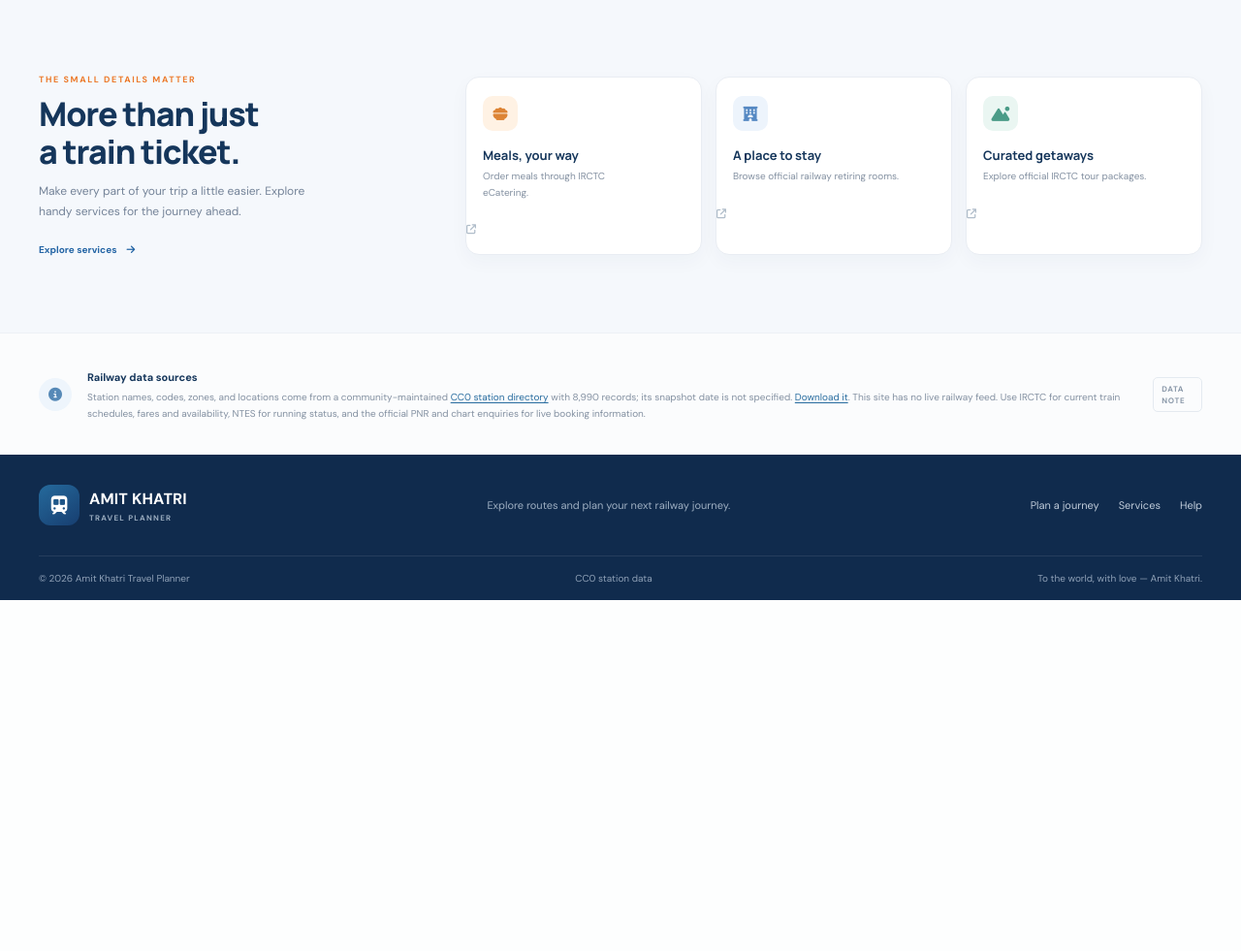
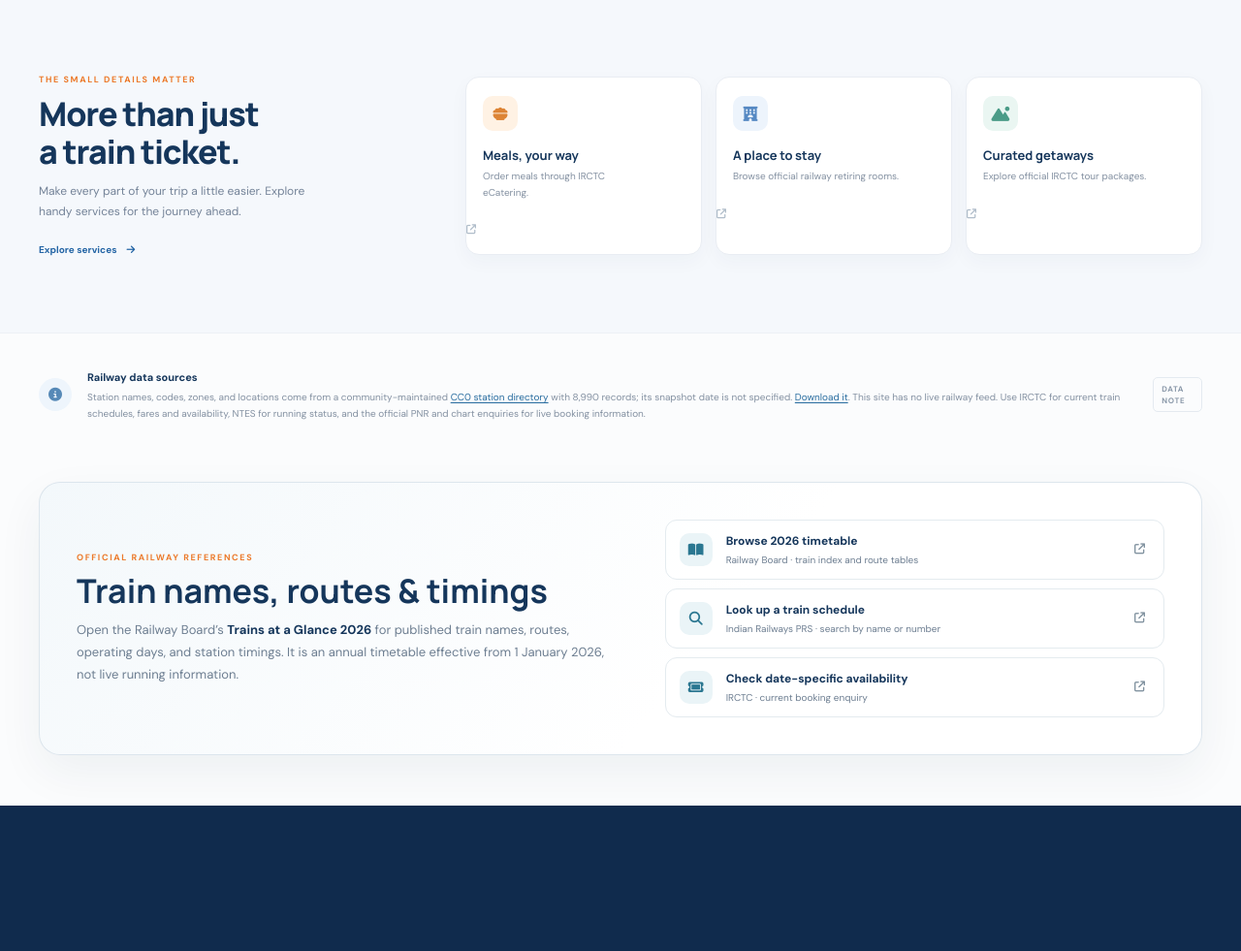
Before and after one commit to knowamit216/ticketing-system, a FastAPI app: page /book in a window 1280 px wide. Shown: the part 1252-2233 px from the top of the page at 97% size. Before the commit the page ends 1871 px from the top, so only its background shows below. Run offline with FastAPI, Linux system fonts and the light colour scheme.

Commit message:
Add official train timetable links

```diff
--- a/app/main.py
+++ b/app/main.py
@@ -38,7 +38,7 @@ async def cache_versioned_assets(request: Request, call_next):
 templates = Jinja2Templates(directory=str(BASE_DIR / "templates"))
 STATION_DATA_PATH = BASE_DIR / "data" / "railway" / "stations.geojson"
 SITE_NAME = "Amit Khatri Travel Planner"
-STATIC_VERSION = "web-love-36"
+STATIC_VERSION = "web-love-37"
 SITE_DESCRIPTION = (
     "Plan a railway route, explore station locations, and continue to official "
     "services for current train information. Made with love by Amit Khatri."
@@ -226,7 +226,7 @@ JOURNEYS = {
         "duration": "Route idea only · check current timings",
         "tag": "WEEKEND ESCAPE",
         "description": "Trade the everyday for pink streets, grand palaces, and a weekend in Rajasthan.",
-        "image": "/static/images/route-jaipur.webp?v=web-love-36",
+        "image": "/static/images/route-jaipur.webp?v=web-love-37",
     },
     "agra": {
         "title": "Delhi to Agra",
@@ -236,7 +236,7 @@ JOURNEYS = {
         "duration": "Route idea only · check current timings",
         "tag": "A DAY AWAY",
         "description": "Make room for a little wonder with a simple rail journey from Delhi to Agra.",
-        "image": "/static/images/route-agra.webp?v=web-love-36",
+        "image": "/static/images/route-agra.webp?v=web-love-37",
     },
     "varanasi": {
         "title": "Delhi to Varanasi",
@@ -246,7 +246,7 @@ JOURNEYS = {
         "duration": "Route idea only · check current timings",
         "tag": "CULTURE & HERITAGE",
         "description": "Follow the river into the old city and shape a longer journey around Varanasi.",
-        "image": "/static/images/route-varanasi.webp?v=web-love-36",
+        "image": "/static/images/route-varanasi.webp?v=web-love-37",
     },
 }
 
--- a/static/css/style.css
+++ b/static/css/style.css
@@ -750,3 +750,18 @@ body.high-contrast .location-track-button[aria-pressed="true"] { color: #fff; ba
 .passenger-summary ul { display:flex; flex-wrap:wrap; gap:8px 18px; margin:9px 0 0; padding:0; list-style:none; }
 .passenger-summary li { color:var(--navy); font-size:12px; font-weight:700; }
 @media (max-width:650px) { .passenger-row { grid-template-columns:1fr 80px; }.passenger-name-field { grid-column:1/-1; }.passenger-gender-field { grid-column:1; }.remove-passenger-button { grid-column:2; } }
+
+.official-timetable { display:grid; grid-template-columns:minmax(0,1fr) minmax(320px,.9fr); align-items:center; gap:34px; margin-block:28px 52px; padding:clamp(22px,4vw,38px); border:1px solid rgba(218,228,235,.9); border-radius:22px; background:linear-gradient(130deg,#f3f8fb,#fff 58%); box-shadow:0 18px 48px rgba(23,54,76,.06); }
+.official-timetable-copy h2 { margin:8px 0 10px; color:var(--navy); font:700 clamp(23px,3vw,34px)/1.15 var(--display); }
+.official-timetable-copy p { max-width:560px; margin:0; color:var(--muted); font-size:13px; line-height:1.75; }
+.official-timetable-copy p strong { color:var(--navy); }
+.official-timetable-actions { display:grid; gap:9px; }
+.official-timetable-actions a { display:grid; grid-template-columns:36px 1fr 16px; align-items:center; gap:12px; padding:12px 14px; border:1px solid #e4ebef; border-radius:12px; color:var(--navy); background:#ffffffc9; text-decoration:none; transition:transform .2s ease,border-color .2s ease,box-shadow .2s ease; }
+.official-timetable-actions a:hover { transform:translateY(-2px); border-color:#b9d4e1; box-shadow:0 8px 20px #143d5712; }
+.official-timetable-actions a > i:first-child { display:grid; place-items:center; width:34px; height:34px; border-radius:10px; color:#2b7791; background:#eaf4f7; }
+.official-timetable-actions a > i:last-child { color:#8293a0; font-size:11px; }
+.official-timetable-actions a span { display:grid; gap:3px; }
+.official-timetable-actions a strong { font-size:12px; }
+.official-timetable-actions a small { color:var(--muted); font-size:10px; }
+@media(max-width:760px) { .official-timetable { grid-template-columns:1fr; gap:20px; margin-block:18px 34px; } }
+@media(prefers-reduced-motion:reduce) { .official-timetable-actions a { transition:none; }.official-timetable-actions a:hover { transform:none; } }
--- a/templates/destination.html
+++ b/templates/destination.html
@@ -11,8 +11,8 @@
     <link rel="preconnect" href="https://fonts.gstatic.com" crossorigin>
     <link href="https://fonts.googleapis.com/css2?family=DM+Sans:wght@400;500;600;700&family=Manrope:wght@500;600;700;800&display=swap" rel="stylesheet">
     <link rel="stylesheet" href="https://cdnjs.cloudflare.com/ajax/libs/font-awesome/6.5.2/css/all.min.css">
-    <link rel="stylesheet" href="/static/css/style.css?v=web-love-36">
-    <link rel="stylesheet" href="/static/css/landing.css?v=web-love-36">
+    <link rel="stylesheet" href="/static/css/style.css?v=web-love-37">
+    <link rel="stylesheet" href="/static/css/landing.css?v=web-love-37">
     <script type="application/ld+json">{{ structured_data | tojson }}</script>
 </head>
 <body class="landing-page destination-page">
@@ -49,6 +49,6 @@
         </section>
     </main>
     <footer class="lp-footer"><div class="lp-wrap lp-footer-main"><a class="lp-brand lp-footer-brand" href="/"><span class="lp-brand-mark"><i class="fa-solid fa-train-subway"></i></span><span><strong>AMIT KHATRI</strong><small>TRAVEL PLANNER</small></span></a><p>Explore routes and plan your next railway journey.</p><a href="/services">All services <i class="fa-solid fa-arrow-right"></i></a></div><div class="lp-wrap lp-footer-bottom"><span>Amit Khatri Travel Planner · Sample route information</span><span><a href="/">Home</a></span></div></footer>
-    <script src="/static/js/portal.js?v=web-love-36"></script>
+    <script src="/static/js/portal.js?v=web-love-37"></script>
 </body>
 </html>
--- a/templates/index.html
+++ b/templates/index.html
@@ -25,15 +25,15 @@
     <meta name="twitter:description" content="Plan Indian railway journeys, explore station locations, and continue to official railway services.">
     <meta name="twitter:image" content="{{ share_image_url }}">
     <meta name="twitter:image:alt" content="An Indian passenger train travelling through the green Western Ghats at sunrise">
-    <link rel="icon" type="image/svg+xml" href="/static/images/train-mark.svg?v=web-love-36">
+    <link rel="icon" type="image/svg+xml" href="/static/images/train-mark.svg?v=web-love-37">
     <link rel="preconnect" href="https://fonts.googleapis.com">
     <link rel="preconnect" href="https://fonts.gstatic.com" crossorigin>
     <link rel="preconnect" href="https://cdnjs.cloudflare.com" crossorigin>
-    <link rel="preload" as="image" href="/static/images/indian-railways-hero.webp?v=web-love-36" fetchpriority="high" type="image/webp">
+    <link rel="preload" as="image" href="/static/images/indian-railways-hero.webp?v=web-love-37" fetchpriority="high" type="image/webp">
     <link rel="stylesheet" href="https://unpkg.com/leaflet@1.9.4/dist/leaflet.css" integrity="sha256-p4NxAoJBhIIN+hmNHrzRCf9tD/miZyoHS5obTRR9BMY=" crossorigin="">
     <link href="https://fonts.googleapis.com/css2?family=DM+Sans:wght@400;500;600;700&family=Manrope:wght@500;600;700;800&display=swap" rel="stylesheet">
     <link rel="stylesheet" href="https://cdnjs.cloudflare.com/ajax/libs/font-awesome/6.5.2/css/all.min.css">
-    <link rel="stylesheet" href="/static/css/style.css?v=web-love-36">
+    <link rel="stylesheet" href="/static/css/style.css?v=web-love-37">
     <script type="application/ld+json">{{ structured_data | tojson }}</script>
 </head>
 <body>
@@ -191,9 +191,9 @@
         <section class="popular-section wrap" id="routes">
             <div class="section-title-row"><div><span class="section-kicker">POPULAR RAIL ROUTES</span><h2>Plan your next journey</h2><p>Choose a route idea, then check current services on IRCTC.</p></div><a class="text-link" href="#book">Search trains <i class="fa-solid fa-arrow-right"></i></a></div>
             <div class="route-grid">
-                <button class="route-card route-jaipur" data-from="New Delhi" data-to="Jaipur" data-codes="NDLS|JP"><picture class="route-picture"><source srcset="/static/images/route-jaipur.webp?v=web-love-36" type="image/webp"><img class="route-photo" src="/static/images/route-jaipur.jpg?v=web-love-36" alt="" aria-hidden="true" width="960" height="720" loading="lazy" decoding="async" fetchpriority="low"></picture><span class="route-tag">WEEKEND FAVOURITE</span><span class="route-name">Delhi <i class="fa-solid fa-arrow-right-long"></i> Jaipur</span><span class="route-meta"><i class="fa-regular fa-clock"></i> Route idea · check live times</span><span class="route-art"><i class="fa-solid fa-landmark"></i></span></button>
-                <button class="route-card route-agra" data-from="New Delhi" data-to="Agra Cantt" data-codes="NDLS|AGC"><picture class="route-picture"><source srcset="/static/images/route-agra.webp?v=web-love-36" type="image/webp"><img class="route-photo" src="/static/images/route-agra.jpg?v=web-love-36" alt="" aria-hidden="true" width="960" height="720" loading="lazy" decoding="async" fetchpriority="low"></picture><span class="route-tag">QUICK GETAWAY</span><span class="route-name">Delhi <i class="fa-solid fa-arrow-right-long"></i> Agra</span><span class="route-meta"><i class="fa-regular fa-clock"></i> Route idea · check live times</span><span class="route-art"><i class="fa-solid fa-dharmachakra"></i></span></button>
-                <button class="route-card route-varanasi" data-from="New Delhi" data-to="Varanasi Junction" data-codes="NDLS|BSB"><picture class="route-picture"><source srcset="/static/images/route-varanasi.webp?v=web-love-36" type="image/webp"><img class="route-photo" src="/static/images/route-varanasi.jpg?v=web-love-36" alt="" aria-hidden="true" width="960" height="720" loading="lazy" decoding="async" fetchpriority="low"></picture><span class="route-tag">CULTURE & HERITAGE</span><span class="route-name">Delhi <i class="fa-solid fa-arrow-right-long"></i> Varanasi</span><span class="route-meta"><i class="fa-regular fa-clock"></i> Route idea · check live times</span><span class="route-art"><i class="fa-solid fa-water"></i></span></button>
+                <button class="route-card route-jaipur" data-from="New Delhi" data-to="Jaipur" data-codes="NDLS|JP"><picture class="route-picture"><source srcset="/static/images/route-jaipur.webp?v=web-love-37" type="image/webp"><img class="route-photo" src="/static/images/route-jaipur.jpg?v=web-love-37" alt="" aria-hidden="true" width="960" height="720" loading="lazy" decoding="async" fetchpriority="low"></picture><span class="route-tag">WEEKEND FAVOURITE</span><span class="route-name">Delhi <i class="fa-solid fa-arrow-right-long"></i> Jaipur</span><span class="route-meta"><i class="fa-regular fa-clock"></i> Route idea · check live times</span><span class="route-art"><i class="fa-solid fa-landmark"></i></span></button>
+                <button class="route-card route-agra" data-from="New Delhi" data-to="Agra Cantt" data-codes="NDLS|AGC"><picture class="route-picture"><source srcset="/static/images/route-agra.webp?v=web-love-37" type="image/webp"><img class="route-photo" src="/static/images/route-agra.jpg?v=web-love-37" alt="" aria-hidden="true" width="960" height="720" loading="lazy" decoding="async" fetchpriority="low"></picture><span class="route-tag">QUICK GETAWAY</span><span class="route-name">Delhi <i class="fa-solid fa-arrow-right-long"></i> Agra</span><span class="route-meta"><i class="fa-regular fa-clock"></i> Route idea · check live times</span><span class="route-art"><i class="fa-solid fa-dharmachakra"></i></span></button>
+                <button class="route-card route-varanasi" data-from="New Delhi" data-to="Varanasi Junction" data-codes="NDLS|BSB"><picture class="route-picture"><source srcset="/static/images/route-varanasi.webp?v=web-love-37" type="image/webp"><img class="route-photo" src="/static/images/route-varanasi.jpg?v=web-love-37" alt="" aria-hidden="true" width="960" height="720" loading="lazy" decoding="async" fetchpriority="low"></picture><span class="route-tag">CULTURE & HERITAGE</span><span class="route-name">Delhi <i class="fa-solid fa-arrow-right-long"></i> Varanasi</span><span class="route-meta"><i class="fa-regular fa-clock"></i> Route idea · check live times</span><span class="route-art"><i class="fa-solid fa-water"></i></span></button>
             </div>
         </section>
 
@@ -205,10 +205,14 @@
             </div></div>
         </section>
         <section class="assurance wrap"><div class="assurance-icon"><i class="fa-solid fa-circle-info"></i></div><div><strong>Railway data sources</strong><p>Station names, codes, zones, and locations come from a community-maintained <a href="https://github.com/datameet/railways" target="_blank" rel="noopener">CC0 station directory</a> with 8,990 records; its snapshot date is not specified. <a href="/api/stations/export">Download it</a>. This site has no live railway feed. Use IRCTC for current train schedules, fares and availability, NTES for running status, and the official PNR and chart enquiries for live booking information.</p></div><span class="assurance-badge">DATA NOTE</span></section>
+        <section class="official-timetable wrap" aria-labelledby="official-timetable-title">
+            <div class="official-timetable-copy"><span class="section-kicker">OFFICIAL RAILWAY REFERENCES</span><h2 id="official-timetable-title">Train names, routes &amp; timings</h2><p>Open the Railway Board’s <strong>Trains at a Glance 2026</strong> for published train names, routes, operating days, and station timings. It is an annual timetable effective from 1 January 2026, not live running information.</p></div>
+            <div class="official-timetable-actions"><a href="https://rb.indianrailways.gov.in/show-directorate/preview/228" target="_blank" rel="noopener"><i class="fa-solid fa-book-open"></i><span><strong>Browse 2026 timetable</strong><small>Railway Board · train index and route tables</small></span><i class="fa-solid fa-arrow-up-right-from-square"></i></a><a href="https://indianrail.gov.in/enquiry/SCHEDULE/TrainSchedule.html?locale=en2" target="_blank" rel="noopener"><i class="fa-solid fa-magnifying-glass"></i><span><strong>Look up a train schedule</strong><small>Indian Railways PRS · search by name or number</small></span><i class="fa-solid fa-arrow-up-right-from-square"></i></a><a href="https://www.irctc.co.in/nget/train-search" target="_blank" rel="noopener"><i class="fa-solid fa-ticket"></i><span><strong>Check date-specific availability</strong><small>IRCTC · current booking enquiry</small></span><i class="fa-solid fa-arrow-up-right-from-square"></i></a></div>
+        </section>
     </main>
     <footer class="site-footer" id="footer"><div class="wrap footer-main"><a class="brand footer-brand" href="/"><span class="brand-mark"><i class="fa-solid fa-train-subway"></i></span><span class="brand-copy"><strong>AMIT KHATRI</strong><small>TRAVEL PLANNER</small></span></a><p>Explore routes and plan your next railway journey.</p><div class="footer-links"><a href="#book">Plan a journey</a><a href="#services">Services</a><a href="#footer">Help</a></div></div><div class="wrap footer-bottom"><span>© 2026 Amit Khatri Travel Planner</span><span><a href="https://github.com/datameet/railways" target="_blank" rel="noopener">CC0 station data</a></span><span>To the world, with love — Amit Khatri.</span></div></footer>
     <div class="toast" id="toast" role="status" aria-live="polite"></div>
     <script src="https://unpkg.com/leaflet@1.9.4/dist/leaflet.js" integrity="sha256-20nQCchB9co0qIjJZRGuk2/Z9VM+kNiyxNV1lvTlZBo=" crossorigin=""></script>
-    <script src="/static/js/app.js?v=web-love-36"></script>
+    <script src="/static/js/app.js?v=web-love-37"></script>
 </body>
 </html>
```
Also changed, not shown: templates/gateway.html (+4 -4 lines), templates/landing.html (+12 -12 lines).
